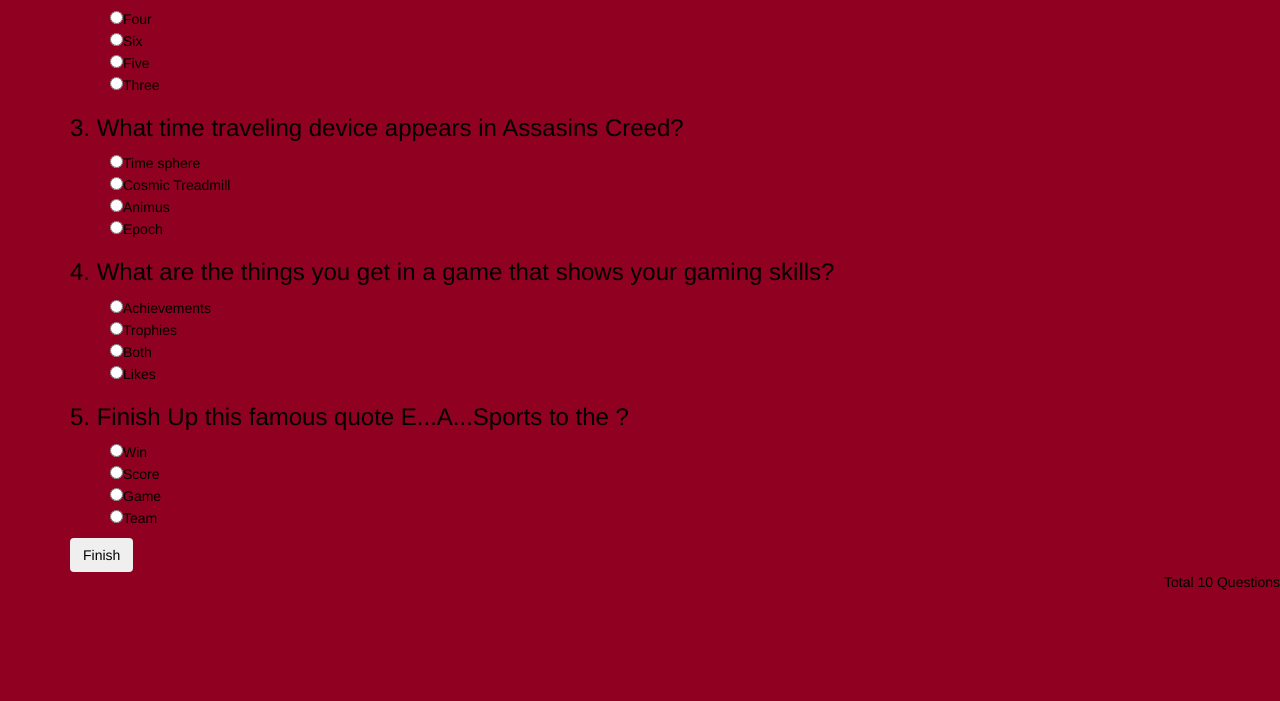
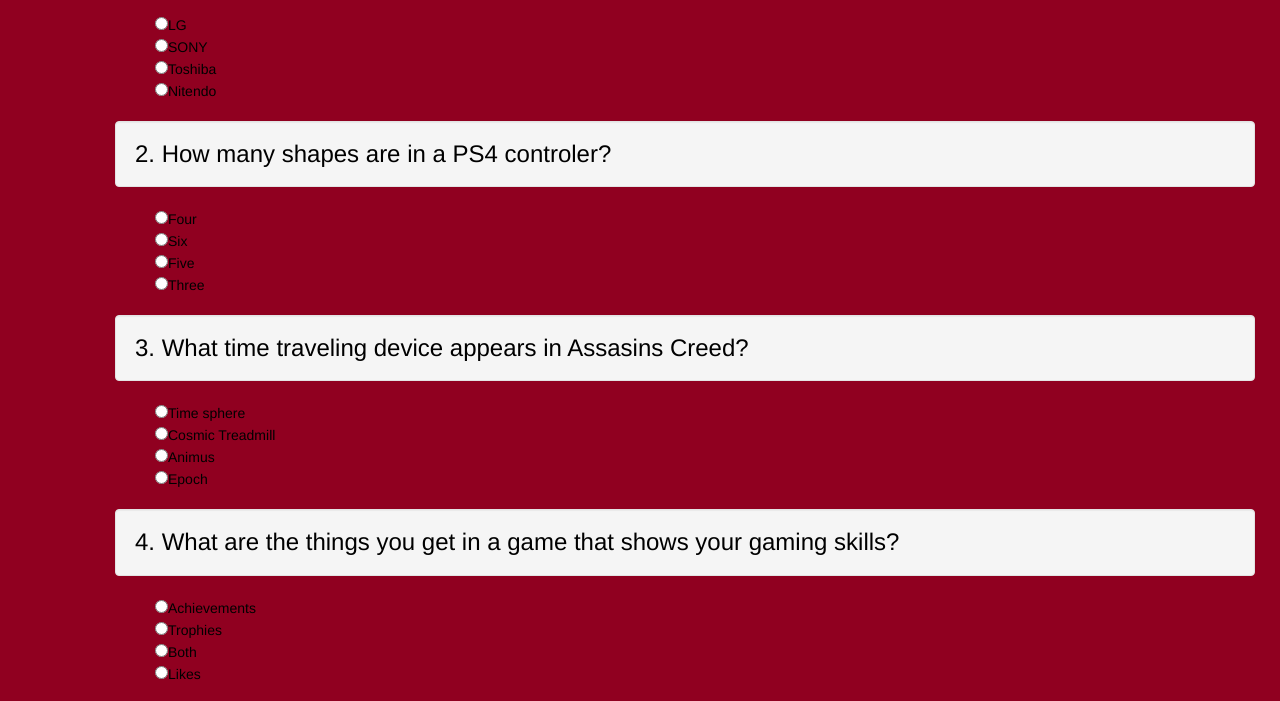
Before and after one commit to derriqo/Quiz-Board-Week3IP-, a plain HTML site: page index.html in a window 1280 px wide. Shown: the part 536-1237 px from the top of the page. Before the commit the page ends 1128 px from the top, so only its background shows below. Drawn offline with nearby package versions, Linux system fonts and the light colour scheme.

Commit message:
Made changes on the h3 , used some well elements.

```diff
--- a/css/styles.css
+++ b/css/styles.css
@@ -6,3 +6,16 @@
 .new {
   color: white;
 }
+.container {
+  margin: 100px;
+}
+h3 {
+  min-height: 20px;
+  padding: 19px;
+  margin-bottom: 20px;
+  background-color: #f5f5f5;
+  border: 1px solid #e3e3e3;
+  border-radius: 4px;
+  -webkit-box-shadow: inset 0 1px 1px rgba(0, 0, 0, .05);
+          box-shadow: inset 0 1px 1px rgba(0, 0, 0, .05);
+}
--- a/js/scripts.js
+++ b/js/scripts.js
@@ -3,6 +3,7 @@
     if (!$("input[type='radio']:checked").val()) {
       alert('Please select an answer');
       return false;
+
     }
   })
 });
```
Also changed, not shown: 1 other file.
